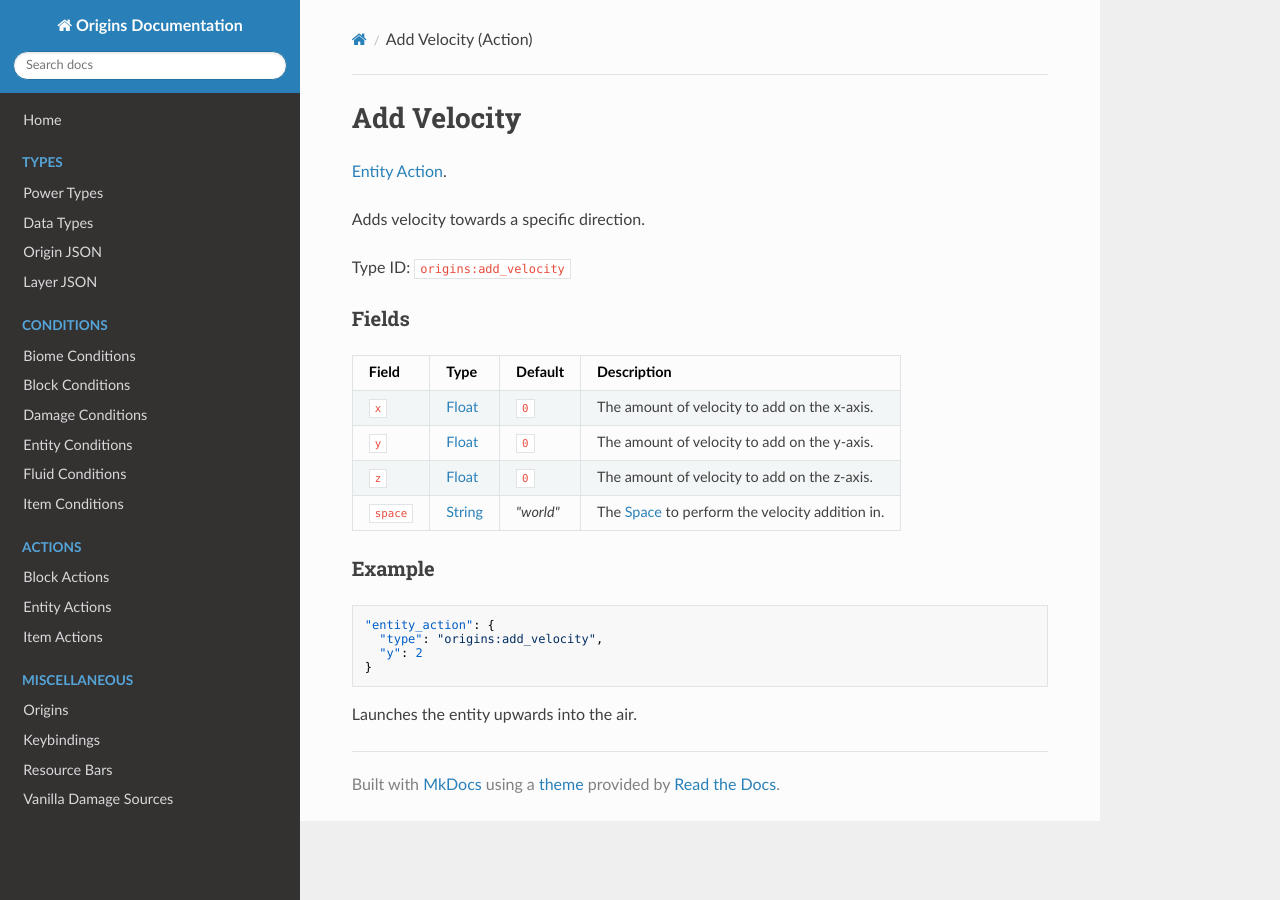
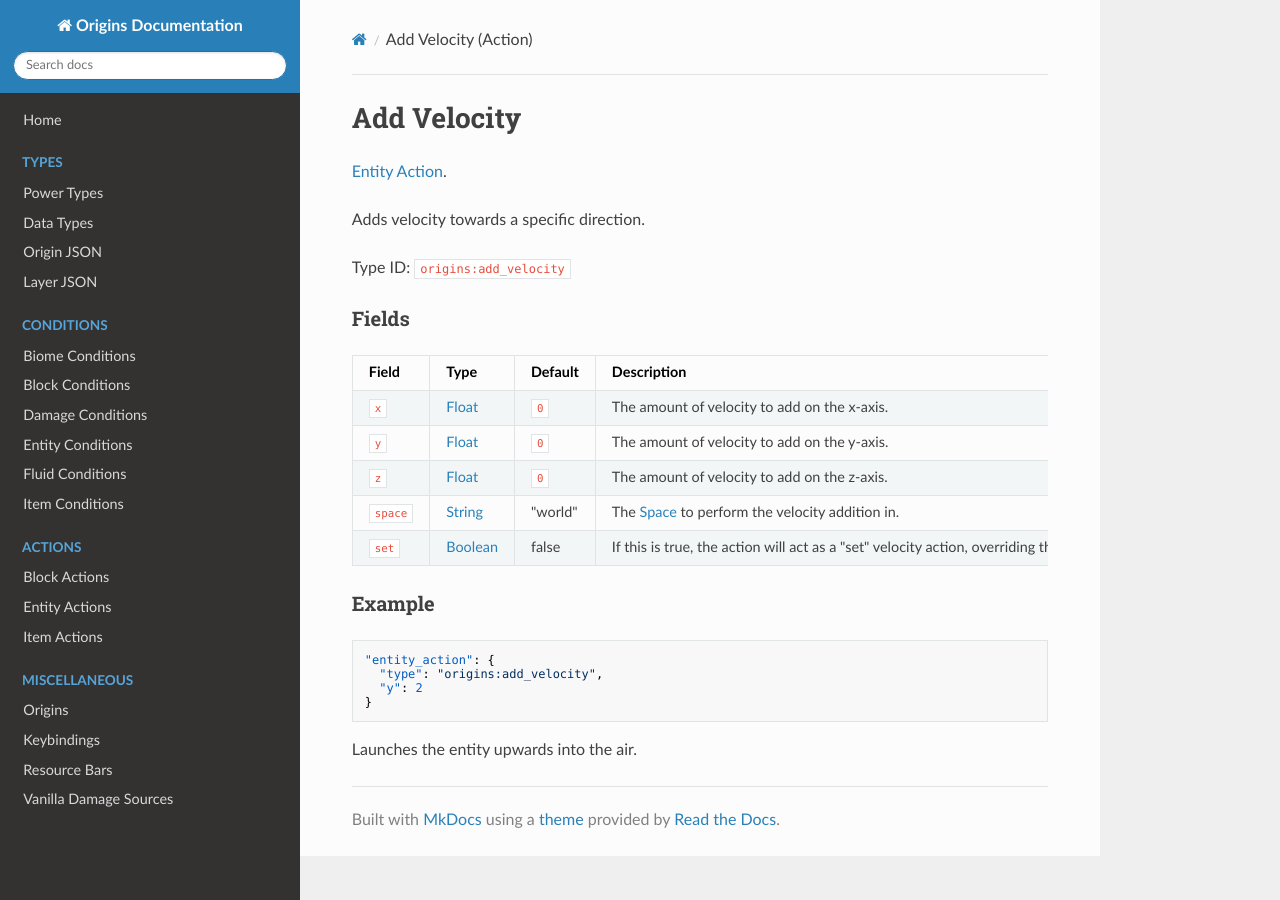
Before and after one commit to apace100/origins-docs, an MkDocs documentation site: the page built from docs/entity_actions/add_velocity.md, in a window 1280 px wide. Built offline with MkDocs 1.6.1, drawn with Linux system fonts in a browser that asks for light colours; nearby versions of some CDN libraries.

Commit message:
Added `set` field to `add_velocity`.

````diff
--- a/docs/entity_actions/add_velocity.md
+++ b/docs/entity_actions/add_velocity.md
@@ -17,7 +17,8 @@ Field  | Type | Default | Description
 `x` | [Float](../data_types/float.md) | `0` | The amount of velocity to add on the x-axis.
 `y` | [Float](../data_types/float.md) | `0` | The amount of velocity to add on the y-axis.
 `z` | [Float](../data_types/float.md) | `0` | The amount of velocity to add on the z-axis.
-`space` | [String](..data_types/string.md) | _"world"_ | The [Space](../misc/space.md) to perform the velocity addition in.
+`space` | [String](..data_types/string.md) | "world" | The [Space](../misc/space.md) to perform the velocity addition in.
+`set` | [Boolean](..data_types/boolean.md) | false | If this is true, the action will act as a "set" velocity action, overriding the entity's current velocity instead of adding to it.
 
 ### Example
 ```json
````
